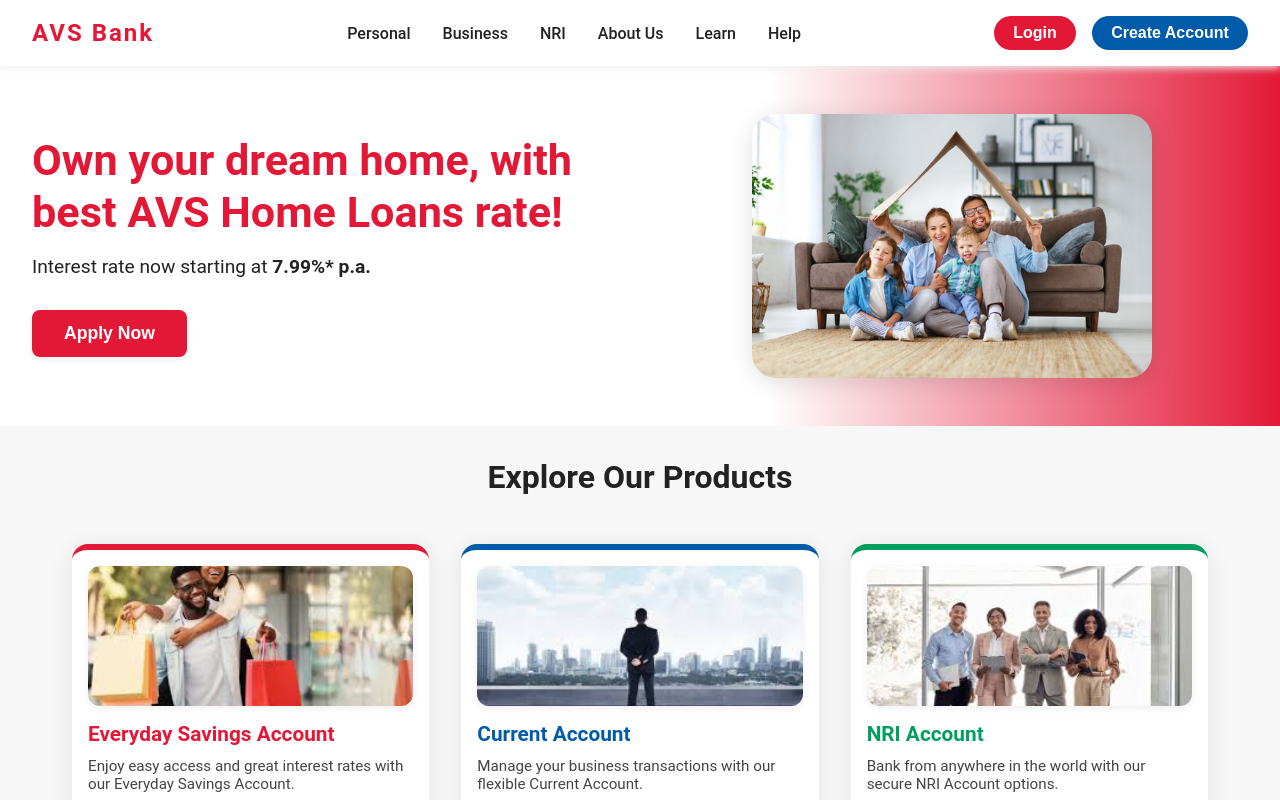
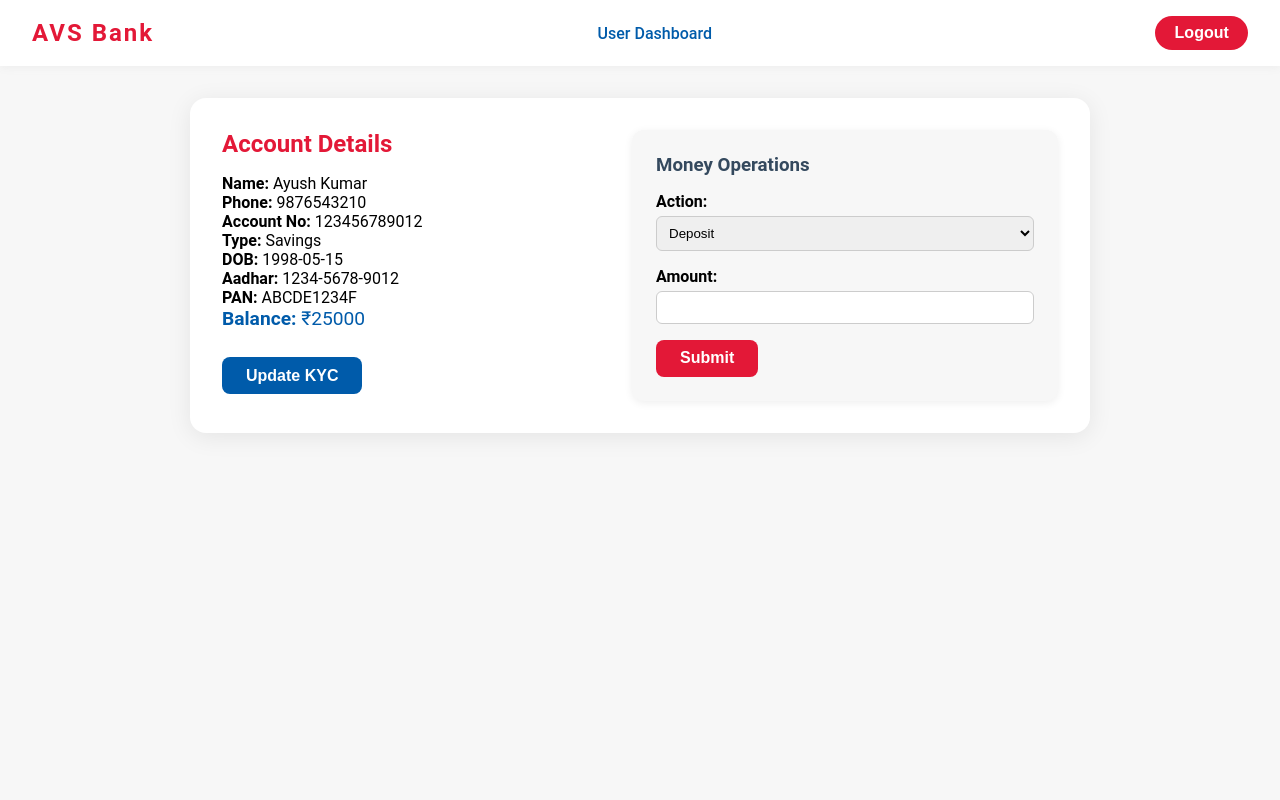
Before and after one commit to Vashist1110/AVS_Bank, a React (Create React App) app in the folder frontend/: page /user-dashboard in a window 1280 px wide. Shown: the top 800 px of the page. Built offline with nearby package versions, Linux system fonts and the light colour scheme.

Commit message:
Created Account route created

```diff
--- a/frontend/src/App.js
+++ b/frontend/src/App.js
@@ -1,11 +1,20 @@
 import './App.css';
 import Home from './pages/Home';
+import UserDashboard from './pages/UserDashboard';
+import CreateAccount from './pages/Create_Account';
+import { BrowserRouter as Router, Routes, Route } from 'react-router-dom';
 
 function App() {
   return (
-    <div className="App">
-      <Home />
-    </div>
+    <Router>
+      <div className="App">
+        <Routes>
+          <Route path="/" element={<Home />} />
+          <Route path="/user-dashboard" element={<UserDashboard />} />
+          <Route path="/create_account" element={<CreateAccount />} />
+        </Routes>
+      </div>
+    </Router>
   );
 }
 
--- a/frontend/src/pages/Home.js
+++ b/frontend/src/pages/Home.js
@@ -1,5 +1,6 @@
 import React, { useState, useEffect } from 'react';
 import './Home.css';
+import { useNavigate } from 'react-router-dom';
 
 // Import images from assets folder
 import savingsImg from '../assets/savings_shop.jpg';
@@ -119,7 +120,7 @@ const buttonStyle = (bg) => ({
 function Home() {
   const [isMobileMenuOpen, setIsMobileMenuOpen] = useState(false);
   const [isMobile, setIsMobile] = useState(window.innerWidth < 768);
-
+  const navigate = useNavigate();
   useEffect(() => {
     const handleResize = () => {
       setIsMobile(window.innerWidth < 768);
@@ -164,7 +165,9 @@ function Home() {
         {/* Auth Buttons */}
         <div className={`navbar-buttons ${isMobileMenuOpen ? 'active' : ''}`}>
           <button className="btn-login">Login</button>
-          <button className="btn-register">Create Account</button>
+          <button className="btn-register"
+          onClick={() => navigate('/create_account')}
+          >Create Account</button>
         </div>
       </nav>
 
--- /dev/null
+++ b/frontend/src/pages/UserDashboard.css
@@ -0,0 +1,134 @@
+.dashboard-container {
+  font-family: 'Roboto', Arial, sans-serif;
+  background: #f7f7f7;
+  min-height: 100vh;
+}
+
+.dashboard-navbar {
+  position: sticky;
+  top: 0;
+  z-index: 100;
+  background: #fff;
+  color: #222;
+  padding: 1rem 2rem;
+  box-shadow: 0 2px 8px #eee;
+  display: flex;
+  align-items: center;
+  justify-content: space-between;
+}
+
+.dashboard-logo {
+  font-weight: bold;
+  font-size: 1.5rem;
+  color: #e31837;
+  letter-spacing: 2px;
+}
+
+.dashboard-title {
+  font-weight: 500;
+  font-size: 1rem;
+  color: #005baa;
+}
+
+.dashboard-logout {
+  background: #e31837;
+  color: #fff;
+  border: none;
+  border-radius: 24px;
+  padding: 0.5rem 1.2rem;
+  font-weight: bold;
+  font-size: 1rem;
+  cursor: pointer;
+}
+
+.dashboard-main {
+  max-width: 900px;
+  margin: 2rem auto;
+  background: #fff;
+  border-radius: 16px;
+  box-shadow: 0 4px 24px rgba(0,0,0,0.08);
+  padding: 2rem;
+  display: flex;
+  flex-wrap: wrap;
+  gap: 2rem;
+  align-items: flex-start;
+}
+
+.dashboard-details {
+  flex: 1;
+  min-width: 260px;
+}
+
+.details-heading {
+  color: #e31837;
+  font-weight: bold;
+  margin-bottom: 1rem;
+}
+
+.details-balance {
+  margin-bottom: 0.7rem;
+  font-size: 1.2rem;
+  color: #005baa;
+}
+
+.details-kyc {
+  background: #005baa;
+  color: #fff;
+  border: none;
+  border-radius: 8px;
+  padding: 0.6rem 1.5rem;
+  font-weight: bold;
+  font-size: 1rem;
+  margin-top: 1rem;
+  cursor: pointer;
+}
+
+.dashboard-actions {
+  flex: 1;
+  min-width: 260px;
+  background: #f7f7f7;
+  border-radius: 12px;
+  padding: 1.5rem;
+  box-shadow: 0 2px 8px rgba(0,0,0,0.07);
+}
+
+.actions-heading {
+  color: #34495e;
+  font-weight: bold;
+  margin-bottom: 1rem;
+}
+
+.actions-row {
+  margin-bottom: 1rem;
+  display: flex;
+  flex-direction: column;
+}
+
+.actions-row label {
+  font-weight: bold;
+  margin-bottom: 0.3rem;
+}
+
+.actions-row input,
+.actions-row select {
+  padding: 0.5rem;
+  border-radius: 6px;
+  border: 1px solid #ccc;
+}
+
+.actions-submit {
+  background: #e31837;
+  color: #fff;
+  border: none;
+  border-radius: 8px;
+  padding: 0.6rem 1.5rem;
+  font-weight: bold;
+  font-size: 1rem;
+  cursor: pointer;
+}
+
+.actions-message {
+  margin-top: 1rem;
+  color: #e31837;
+  font-weight: bold;
+}
--- /dev/null
+++ b/frontend/src/pages/UserDashboard.js
@@ -0,0 +1,118 @@
+import React, { useState } from 'react';
+import './UserDashboard.css';
+
+const userDetails = {
+  name: 'Ayush Kumar',
+  phone: '9876543210',
+  accountNo: '123456789012',
+  accountType: 'Savings',
+  dob: '1998-05-15',
+  aadhar: '1234-5678-9012',
+  pan: 'ABCDE1234F',
+  balance: 25000,
+};
+
+function UserDashboard() {
+  const [balance, setBalance] = useState(userDetails.balance);
+  const [amount, setAmount] = useState('');
+  const [action, setAction] = useState('deposit');
+  const [transferAcc, setTransferAcc] = useState('');
+  const [message, setMessage] = useState('');
+
+  const handleTransaction = (e) => {
+    e.preventDefault();
+    const amt = parseFloat(amount);
+    if (isNaN(amt) || amt <= 0) {
+      setMessage('Enter a valid amount.');
+      return;
+    }
+    if (action === 'deposit') {
+      setBalance(balance + amt);
+      setMessage(`Deposited ₹${amt} successfully.`);
+    } else if (action === 'withdraw') {
+      if (amt > balance) {
+        setMessage('Insufficient balance.');
+      } else {
+        setBalance(balance - amt);
+        setMessage(`Withdrew ₹${amt} successfully.`);
+      }
+    } else if (action === 'transfer') {
+      if (!transferAcc) {
+        setMessage('Enter recipient account number.');
+      } else if (amt > balance) {
+        setMessage('Insufficient balance.');
+      } else {
+        setBalance(balance - amt);
+        setMessage(`Transferred ₹${amt} to ${transferAcc} successfully.`);
+      }
+    }
+    setAmount('');
+    setTransferAcc('');
+  };
+
+  return (
+    <div className="dashboard-container">
+      <nav className="dashboard-navbar">
+        <span className="dashboard-logo">AVS Bank</span>
+        <span className="dashboard-title">User Dashboard</span>
+        <button className="dashboard-logout">Logout</button>
+      </nav>
+
+      <section className="dashboard-main">
+        <div className="dashboard-details">
+          <h2 className="details-heading">Account Details</h2>
+          <div><b>Name:</b> {userDetails.name}</div>
+          <div><b>Phone:</b> {userDetails.phone}</div>
+          <div><b>Account No:</b> {userDetails.accountNo}</div>
+          <div><b>Type:</b> {userDetails.accountType}</div>
+          <div><b>DOB:</b> {userDetails.dob}</div>
+          <div><b>Aadhar:</b> {userDetails.aadhar}</div>
+          <div><b>PAN:</b> {userDetails.pan}</div>
+          <div className="details-balance"><b>Balance:</b> ₹{balance}</div>
+          <button className="details-kyc">Update KYC</button>
+        </div>
+
+        <div className="dashboard-actions">
+          <h3 className="actions-heading">Money Operations</h3>
+          <form onSubmit={handleTransaction}>
+            <div className="actions-row">
+              <label>Action:</label>
+              <select value={action} onChange={e => setAction(e.target.value)}>
+                <option value="deposit">Deposit</option>
+                <option value="withdraw">Withdraw</option>
+                <option value="transfer">Transfer</option>
+              </select>
+            </div>
+            <div className="actions-row">
+              <label>Amount:</label>
+              <input
+                type="number"
+                min="1"
+                value={amount}
+                onChange={e => setAmount(e.target.value)}
+                required
+              />
+            </div>
+            {action === 'transfer' && (
+              <div className="actions-row">
+                <label>Recipient Account No:</label>
+                <input
+                  type="text"
+                  value={transferAcc}
+                  onChange={e => setTransferAcc(e.target.value)}
+                  required
+                />
+              </div>
+            )}
+            <button type="submit" className="actions-submit">
+              Submit
+            </button>
+          </form>
+          {message && <div className="actions-message">{message}</div>}
+        </div>
+      </section>
+    </div>
+  );
+}
+
+export default UserDashboard;
--- /dev/null
+++ b/package.json
@@ -0,0 +1,5 @@
+{
+  "dependencies": {
+    "react-router-dom": "^7.9.4"
+  }
+}
```
Also changed, not shown: 2 other files (tests, documents, lock files or other folders).
